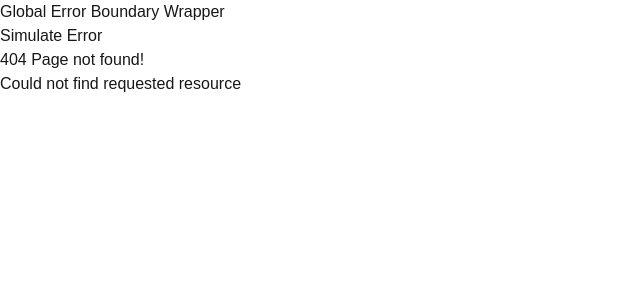
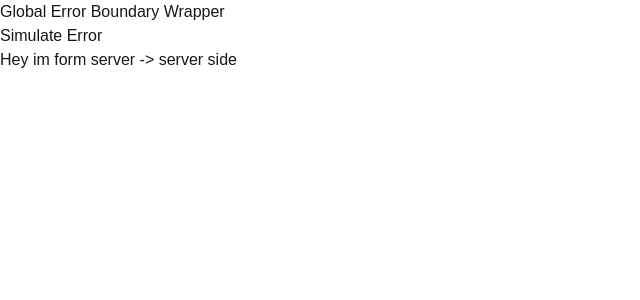
Before and after one commit to Arijit-mondal099/learning-next.js, a Next.js app: page /server-route in a window 1280 px wide. Before the commit this address had no page. Shown: the top 300 px of the page, without its empty margins (0-640 px from the left). Built offline with nearby package versions, Linux system fonts and the light colour scheme.

Commit message:
learning about server-only code

```diff
--- a/package.json
+++ b/package.json
@@ -11,7 +11,8 @@
   "dependencies": {
     "next": "16.1.4",
     "react": "19.2.3",
-    "react-dom": "19.2.3"
+    "react-dom": "19.2.3",
+    "server-only": "^0.0.1"
   },
   "devDependencies": {
     "@tailwindcss/postcss": "^4",
--- /dev/null
+++ b/src/app/client-route/page.tsx
@@ -0,0 +1,17 @@
+"use client";
+
+// import { server_side_function } from "@/utils/server_utils";
+
+const ClientRoutePage = () => {
+  // problem is we can access here server side ulils fun's
+  // we can prevent this problem by installing 'npm i server-only' packege and import it at the top of the server uitls file
+  // const val = server_side_function();
+
+  return (
+    <div>
+      <h1>Hey im form client</h1>
+    </div>
+  );
+};
+
+export default ClientRoutePage;
--- /dev/null
+++ b/src/app/server-route/page.tsx
@@ -0,0 +1,13 @@
+import { server_side_function } from "@/utils/server_utils";
+
+const ServerRoutePage = async () => {
+    const val = server_side_function();
+
+  return (
+    <div>
+      <h1>Hey im form server -&gt; {val}</h1>
+    </div>
+  );
+};
+
+export default ServerRoutePage;
--- /dev/null
+++ b/src/utils/server_utils.ts
@@ -0,0 +1,12 @@
+import "server-only"; // we can do here an security that only server components are can access those server utils
+
+export const server_side_function = (): string => {
+  console.log(`
+    use multiple libraries
+    interact with a database
+    use environment variables
+    processing sencetive informations
+  `);
+
+  return "server side";
+};
```
Also changed, not shown: 1 other file (tests, documents, lock files or other folders).
